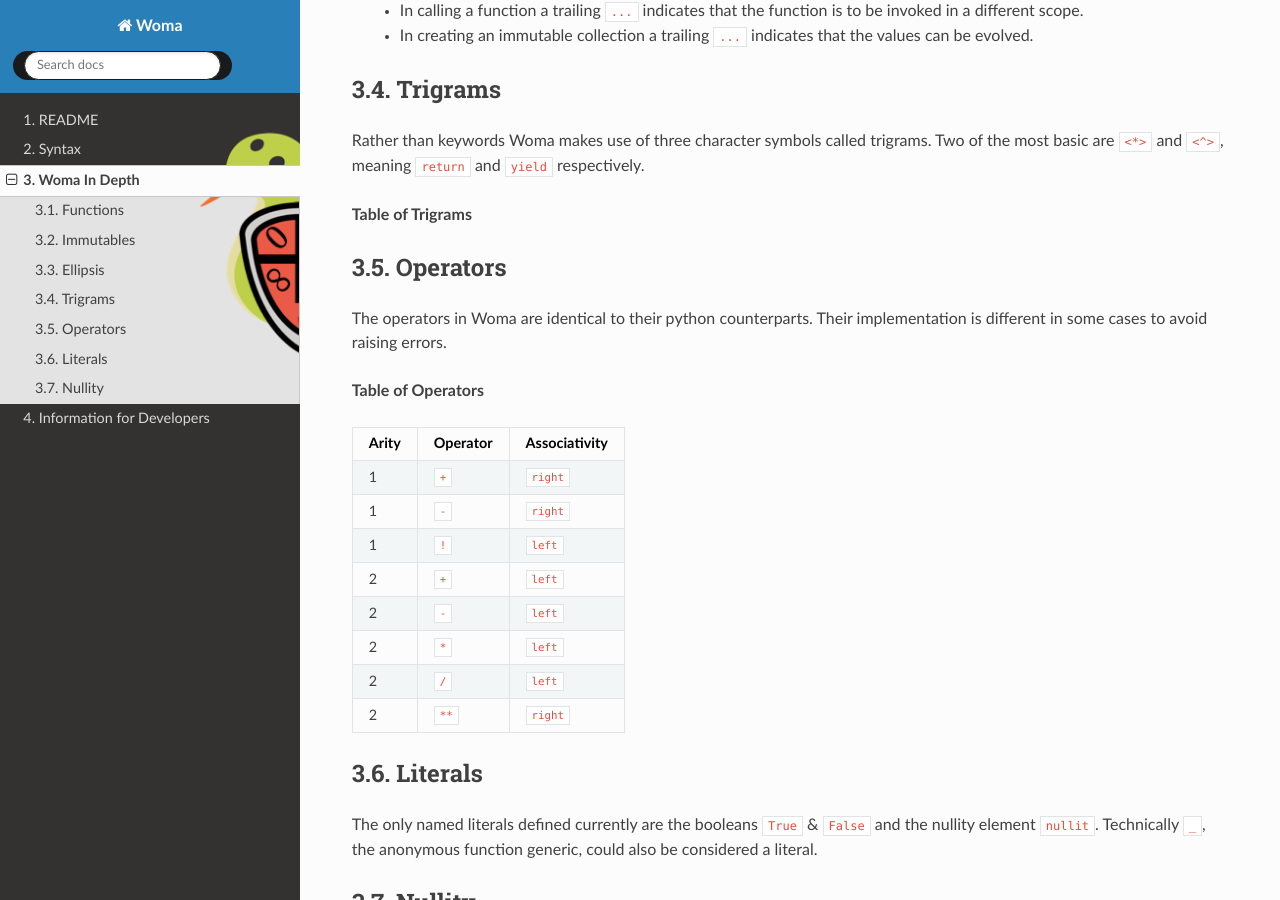
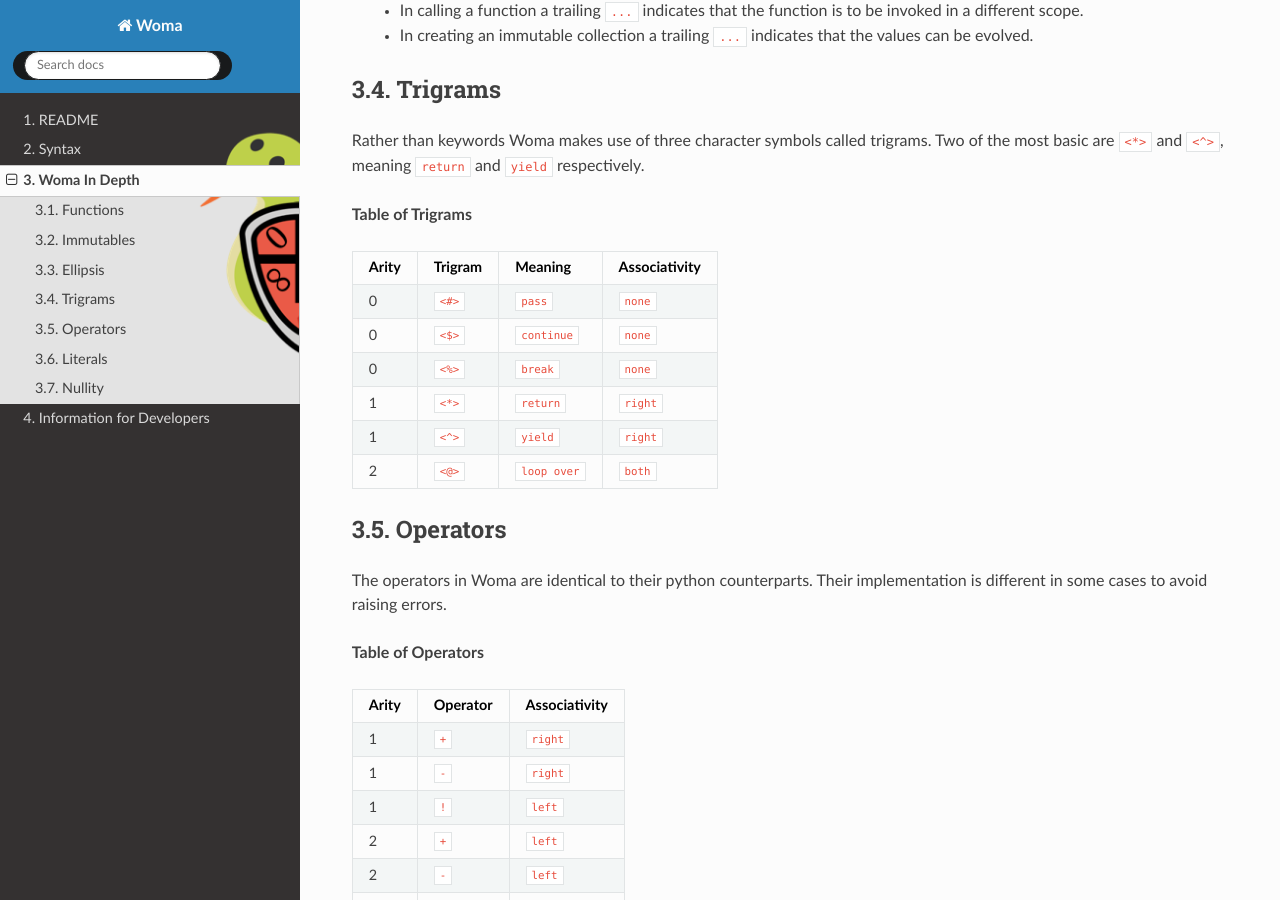
Before and after one commit to rjdbcm/Aspidites, a Sphinx documentation site: the page built from docs/indepth.rst, in a window 1280 px wide and 900 px high, scrolled down 609 px. Built offline with Sphinx 7.4.7 and the Read the Docs theme 2.0.0, drawn with Linux system fonts in a browser that asks for light colours.

Commit message:
add trigram table to docs

```diff
--- a/docs/indepth.rst
+++ b/docs/indepth.rst
@@ -36,6 +36,31 @@ Rather than keywords Woma makes use of three character symbols called trigrams.
 ``<^>``, meaning ``return`` and ``yield`` respectively.
 
 **Table of Trigrams**
+
++------------+------------+--------------------+-----------------+
+| Arity      | Trigram    | Meaning            | Associativity   |
++============+============+====================+=================+
+| 0          |    ``<#>`` |    ``pass``        |   ``none``      |
++------------+------------+--------------------+-----------------+
+| 0          |    ``<$>`` |  ``continue``      |   ``none``      |
++------------+------------+--------------------+-----------------+
+| 0          |    ``<%>`` |  ``break``         |   ``none``      |
++------------+------------+--------------------+-----------------+
+| 1          |    ``<*>`` |    ``return``      |   ``right``     |
++------------+------------+--------------------+-----------------+
+| 1          |    ``<^>`` |    ``yield``       |   ``right``     |
++------------+------------+--------------------+-----------------+
+| 2          |    ``<@>`` |    ``loop over``   |   ``both``      |
++------------+------------+--------------------+-----------------+
+
+
+
+
+
+
+
+
+
 
 
 Operators
```
